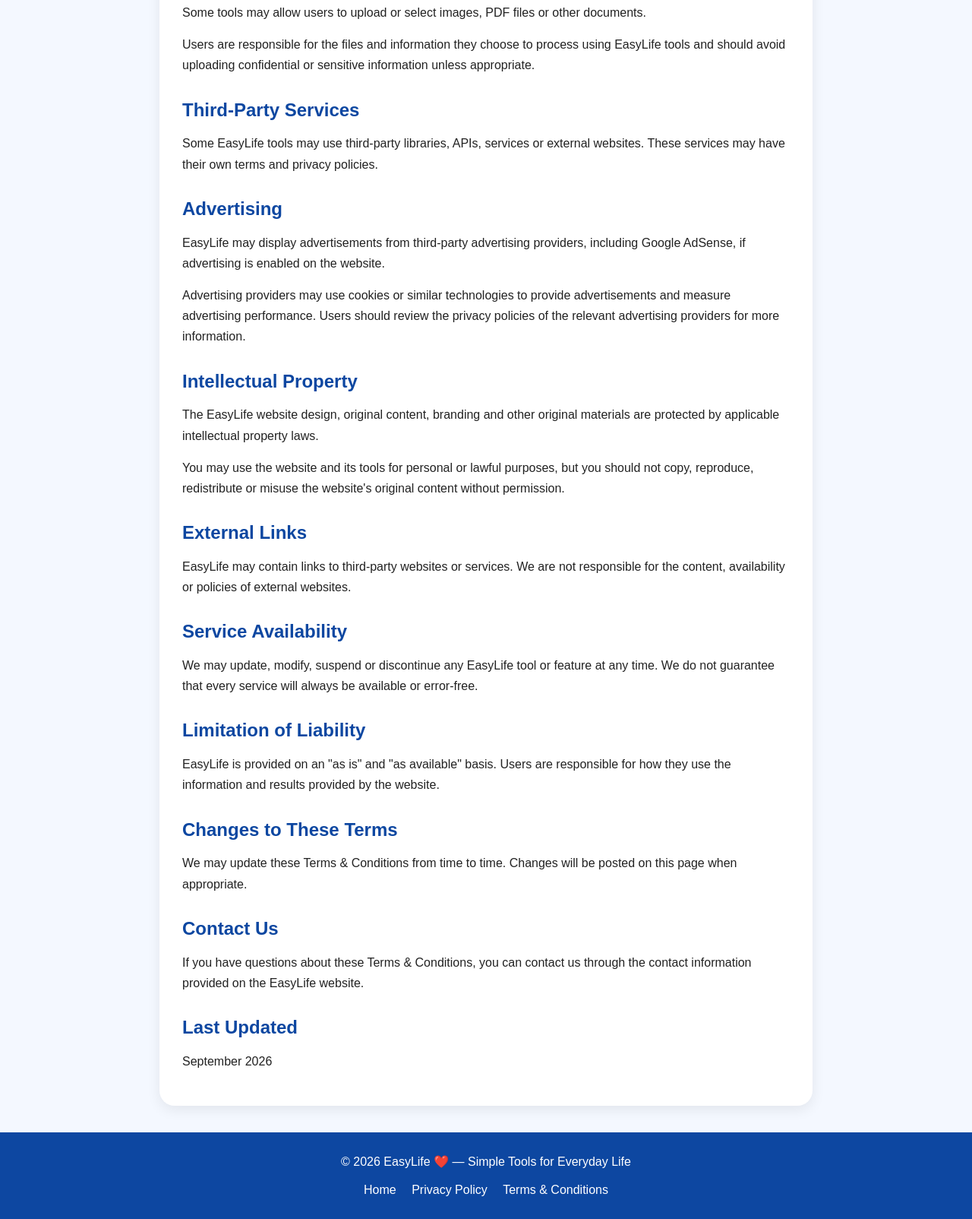
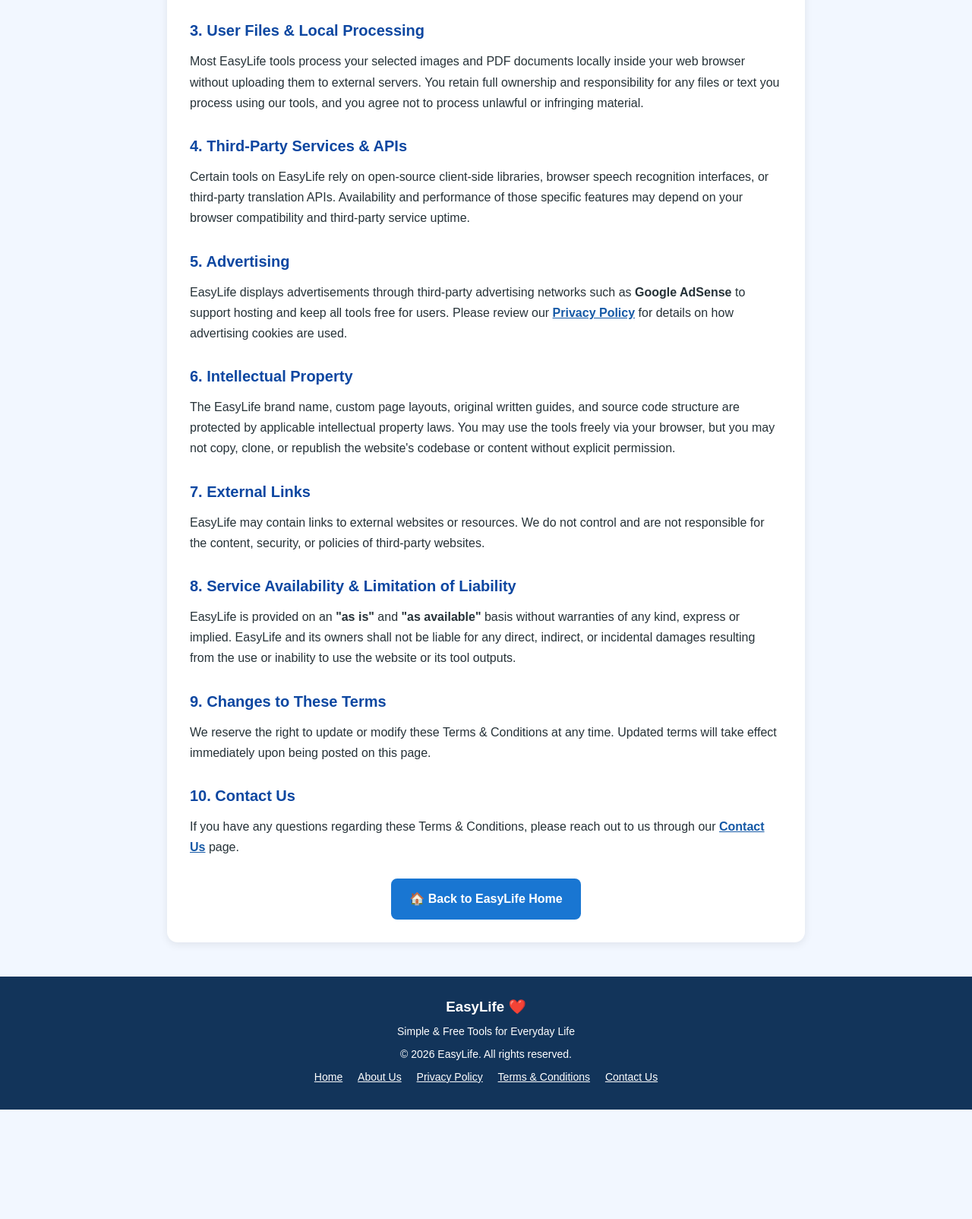
Before and after one commit to likhithadigitalsbvm15-sudo/easylife, a plain HTML site: page terms.html in a window 1280 px wide. Shown: the part 830-2434 px from the top of the page at 76% size. After the commit the page ends 2290 px from the top, so only its background shows below. Drawn offline with Linux system fonts and the light colour scheme.

Commit message:
Revise Terms and Conditions for EasyLife
Updated the Terms and Conditions page with new content and styling.

```diff
--- a/terms.html
+++ b/terms.html
@@ -1,298 +1,273 @@
 <!DOCTYPE html>
 <html lang="en">
+<head>
+    <meta charset="UTF-8">
+    <meta name="viewport" content="width=device-width, initial-scale=1.0">
 
-<head>
     <script async src="https://pagead2.googlesyndication.com/pagead/js/adsbygoogle.js?client=ca-pub-4584641102876506"
         crossorigin="anonymous"></script>
-<meta charset="UTF-8">
 
-<meta name="viewport" content="width=device-width, initial-scale=1.0">
-
-<title>Terms & Conditions - EasyLife ❤️</title>
-
-<meta name="description"
-content="Terms and Conditions for EasyLife - Free Online Tools.">
+    <title>Terms &amp; Conditions - EasyLife Online Toolbox</title>
+    <link rel="canonical" href="https://easylifetoolbox.com/terms.html">
+    <meta name="description" content="Read the Terms and Conditions for using EasyLife (easylifetoolbox.com) free online PDF, image, calculator, and utility tools.">
 
     <style>
-
-*{
-    box-sizing:border-box;
-    margin:0;
-    padding:0;
+        * {
+            box-sizing: border-box;
         }
 
-body{
-    font-family:Arial,Helvetica,sans-serif;
-    background:#f4f8ff;
-    color:#222;
-    line-height:1.7;
+        body {
+            font-family: Arial, sans-serif;
+            margin: 0;
+            background: #f2f7ff;
+            color: #263238;
+            line-height: 1.7;
         }
 
-/* Header */
-
-header{
-    background:linear-gradient(135deg,#0d47a1,#1976d2,#42a5f5);
-    color:white;
-    text-align:center;
-    padding:40px 20px;
-    border-radius:0 0 30px 30px;
+        .header {
+            background: linear-gradient(135deg, #0d47a1, #1976d2, #42a5f5);
+            color: white;
+            text-align: center;
+            padding: 32px 16px;
         }
 
-header h1{
-    font-size:34px;
-    margin-bottom:8px;
+        .header h1 {
+            margin: 0 0 8px;
+            font-size: clamp(26px, 5vw, 34px);
         }
 
-header p{
-    font-size:16px;
+        .header p {
+            margin: 0;
+            opacity: 0.95;
         }
 
-/* Main */
-
-.container{
-    max-width:900px;
-    margin:35px auto;
-    padding:0 20px;
+        .container {
+            width: calc(100% - 24px);
+            max-width: 840px;
+            margin: 28px auto;
         }
 
-.content{
-    background:white;
-    padding:30px;
-    border-radius:20px;
-    box-shadow:0 5px 18px rgba(0,0,0,.08);
+        .content {
+            background: white;
+            padding: 30px;
+            border-radius: 14px;
+            box-shadow: 0 3px 12px rgba(0, 0, 0, 0.08);
         }
 
-h2{
-    color:#0d47a1;
-    margin-top:25px;
-    margin-bottom:10px;
+        h2 {
+            color: #0d47a1;
+            margin-top: 26px;
+            margin-bottom: 10px;
+            font-size: 20px;
         }
 
-h2:first-child{
-    margin-top:0;
+        h2:first-child {
+            margin-top: 0;
         }
 
-p{
-    margin-bottom:15px;
+        p {
+            margin: 0 0 14px;
         }
 
-ul{
-    margin:10px 0 15px 25px;
+        ul {
+            margin: 8px 0 16px 22px;
+            padding: 0;
         }
 
-li{
-    margin-bottom:8px;
+        li {
+            margin-bottom: 8px;
         }
 
-/* Footer */
-
-footer{
-    background:#0d47a1;
-    color:white;
-    text-align:center;
-    padding:25px 15px;
-    margin-top:30px;
+        .content a {
+            color: #1559a6;
+            font-weight: bold;
         }
 
-footer p{
-    margin-bottom:10px;
+        .updated-badge {
+            display: inline-block;
+            background: #eaf3ff;
+            border: 1px solid #d0e3ff;
+            color: #0d47a1;
+            padding: 6px 14px;
+            border-radius: 20px;
+            font-size: 14px;
+            font-weight: bold;
+            margin-bottom: 18px;
         }
 
-footer a{
-    color:white;
-    text-decoration:none;
-    margin:0 8px;
+        .cta-wrap {
+            text-align: center;
+            margin-top: 28px;
         }
 
-footer a:hover{
-    text-decoration:underline;
+        .home-btn {
+            display: inline-block;
+            background: #1976d2;
+            color: white !important;
+            padding: 13px 24px;
+            border-radius: 8px;
+            font-size: 16px;
+            font-weight: bold;
+            text-decoration: none;
         }
 
-/* Mobile */
-
-@media(max-width:600px){
-
-    header h1{
-        font-size:28px;
+        .home-btn:hover {
+            background: #0d47a1;
         }
 
-    .content{
-        padding:22px;
+        .footer {
+            margin-top: 45px;
+            background: #12345a;
+            color: white;
+            text-align: center;
+            padding: 24px 12px;
         }
 
+        .footer h3 {
+            margin: 0 0 6px;
         }
 
+        .footer p {
+            margin: 6px 0;
+            font-size: 14px;
+        }
+
+        .footer a {
+            color: white;
+            margin: 0 8px;
+            text-decoration: underline;
+        }
+
+        @media (max-width: 560px) {
+            .content {
+                padding: 18px;
+            }
+
+            .home-btn {
+                width: 100%;
+            }
+        }
     </style>
-
 </head>
-
 
 <body>
 
-
-<header>
-
-    <h1>EasyLife ❤️</h1>
-
-    <p>Terms & Conditions</p>
-
+    <header class="header">
+        <h1>Terms &amp; Conditions</h1>
+        <p>EasyLife ❤️ — Rules and Guidelines for Using Our Online Tools</p>
     </header>
 
+    <main class="container">
+        <section class="content">
 
-<main class="container">
-
-<div class="content">
-
-<h2>Terms & Conditions</h2>
+            <div class="updated-badge">Last Updated: November 2026</div>
 
             <p>
-Welcome to EasyLife. By accessing or using this website and its online
-tools, you agree to follow these Terms & Conditions.
+                Welcome to <strong>EasyLife</strong> (<strong>https://easylifetoolbox.com/</strong>).
+                By accessing or using this website and its online tools, you agree to comply with
+                and be bound by the following Terms &amp; Conditions. If you do not agree with any
+                part of these terms, please discontinue using the website.
             </p>
 
+            <h2>1. Use of Our Services</h2>
+            <p>
+                EasyLife provides free browser-based online utilities for everyday personal, educational,
+                and business use, including PDF converters, image tools, financial calculators,
+                language translation, QR code generation, and text utilities.
+            </p>
+            <ul>
+                <li>You agree to use EasyLife only for lawful purposes and in a manner that does not disrupt, overload, or interfere with the normal operation of the website.</li>
+                <li>Automated scraping, mass bot requests, or unauthorized commercial redistribution of our web pages are prohibited.</li>
+            </ul>
 
-<h2>Use of Our Services</h2>
-
+            <h2>2. Accuracy of Results &amp; Financial Disclaimer</h2>
             <p>
-EasyLife provides free online tools for general everyday use, including
-PDF tools, image tools, calculators, translation tools and other utilities.
+                While we strive to ensure all calculators, converters, and utilities function accurately,
+                all outputs are provided for general informational and convenience purposes only.
+            </p>
+            <p>
+                You should independently verify important figures before relying on results from our
+                EMI, Interest, GST, Percentage, Discount, or Age calculators for official financial,
+                tax, legal, or government filings.
             </p>
 
+            <h2>3. User Files &amp; Local Processing</h2>
             <p>
-You agree to use these services only for lawful purposes and in a way that
-does not interfere with the operation of the website.
+                Most EasyLife tools process your selected images and PDF documents locally inside
+                your web browser without uploading them to external servers. You retain full ownership
+                and responsibility for any files or text you process using our tools, and you agree
+                not to process unlawful or infringing material.
             </p>
 
-
-<h2>Accuracy of Information</h2>
-
+            <h2>4. Third-Party Services &amp; APIs</h2>
             <p>
-EasyLife aims to provide useful and accurate tools. However, results
-generated by calculators, converters, translators and other tools may not
-always be completely accurate.
+                Certain tools on EasyLife rely on open-source client-side libraries, browser speech
+                recognition interfaces, or third-party translation APIs. Availability and performance
+                of those specific features may depend on your browser compatibility and third-party
+                service uptime.
             </p>
 
+            <h2>5. Advertising</h2>
             <p>
-You should independently verify important information before relying on
-any result for financial, legal, medical or other important decisions.
+                EasyLife displays advertisements through third-party advertising networks such as
+                <strong>Google AdSense</strong> to support hosting and keep all tools free for users.
+                Please review our <a href="privacy.html">Privacy Policy</a> for details on how
+                advertising cookies are used.
             </p>
 
-
-<h2>Uploaded Files</h2>
-
+            <h2>6. Intellectual Property</h2>
             <p>
-Some tools may allow users to upload or select images, PDF files or other
-documents.
+                The EasyLife brand name, custom page layouts, original written guides, and source code
+                structure are protected by applicable intellectual property laws. You may use the tools
+                freely via your browser, but you may not copy, clone, or republish the website's
+                codebase or content without explicit permission.
             </p>
 
+            <h2>7. External Links</h2>
             <p>
-Users are responsible for the files and information they choose to process
-using EasyLife tools and should avoid uploading confidential or sensitive
-information unless appropriate.
+                EasyLife may contain links to external websites or resources. We do not control and are
+                not responsible for the content, security, or policies of third-party websites.
             </p>
 
-
-<h2>Third-Party Services</h2>
-
+            <h2>8. Service Availability &amp; Limitation of Liability</h2>
             <p>
-Some EasyLife tools may use third-party libraries, APIs, services or
-external websites. These services may have their own terms and privacy
-policies.
+                EasyLife is provided on an <strong>"as is"</strong> and <strong>"as available"</strong>
+                basis without warranties of any kind, express or implied. EasyLife and its owners shall
+                not be liable for any direct, indirect, or incidental damages resulting from the use
+                or inability to use the website or its tool outputs.
             </p>
 
-
-<h2>Advertising</h2>
-
+            <h2>9. Changes to These Terms</h2>
             <p>
-EasyLife may display advertisements from third-party advertising providers,
-including Google AdSense, if advertising is enabled on the website.
-</p>
-<p>
-Advertising providers may use cookies or similar technologies to provide
-advertisements and measure advertising performance. Users should review the
-privacy policies of the relevant advertising providers for more information.
+                We reserve the right to update or modify these Terms &amp; Conditions at any time.
+                Updated terms will take effect immediately upon being posted on this page.
             </p>
 
-<h2>Intellectual Property</h2>
-
+            <h2>10. Contact Us</h2>
             <p>
-The EasyLife website design, original content, branding and other original
-materials are protected by applicable intellectual property laws.
+                If you have any questions regarding these Terms &amp; Conditions, please reach out to us
+                through our <a href="contact.html">Contact Us</a> page.
             </p>
 
-<p>
-You may use the website and its tools for personal or lawful purposes, but
-you should not copy, reproduce, redistribute or misuse the website's
-original content without permission.
-</p>
-
-
-<h2>External Links</h2>
-
-<p>
-EasyLife may contain links to third-party websites or services. We are not
-responsible for the content, availability or policies of external websites.
-</p>
-
-
-<h2>Service Availability</h2>
-
-<p>
-We may update, modify, suspend or discontinue any EasyLife tool or feature
-at any time. We do not guarantee that every service will always be
-available or error-free.
-</p>
-
-
-<h2>Limitation of Liability</h2>
-
-<p>
-EasyLife is provided on an "as is" and "as available" basis. Users are
-responsible for how they use the information and results provided by the
-website.
-</p>
-
-
-<h2>Changes to These Terms</h2>
-
-<p>
-We may update these Terms & Conditions from time to time. Changes will be
-posted on this page when appropriate.
-</p>
-
-
-<h2>Contact Us</h2>
-
-<p>
-If you have questions about these Terms & Conditions, you can contact us
-through the contact information provided on the EasyLife website.
-</p>
-
-
-<h2>Last Updated</h2>
-
-<p>
-September 2026
-</p>
-
+            <div class="cta-wrap">
+                <a href="https://easylifetoolbox.com/" class="home-btn">🏠 Back to EasyLife Home</a>
             </div>
 
+        </section>
     </main>
 
-
-<footer>
-
-<p>© 2026 EasyLife ❤️ — Simple Tools for Everyday Life</p>
-
-<a href="home.html">Home</a>
-
+    <footer class="footer">
+        <h3>EasyLife ❤️</h3>
+        <p>Simple &amp; Free Tools for Everyday Life</p>
+        <p>© 2026 EasyLife. All rights reserved.</p>
+        <p>
+            <a href="https://easylifetoolbox.com/">Home</a>
+            <a href="about.html">About Us</a>
             <a href="privacy.html">Privacy Policy</a>
-
-<a href="terms.html">Terms & Conditions</a>
-
+            <a href="terms.html">Terms &amp; Conditions</a>
+            <a href="contact.html">Contact Us</a>
+        </p>
     </footer>
 
-
 </body>
-
 </html>
```
Lines whose indentation alone changed are shown as unchanged.
